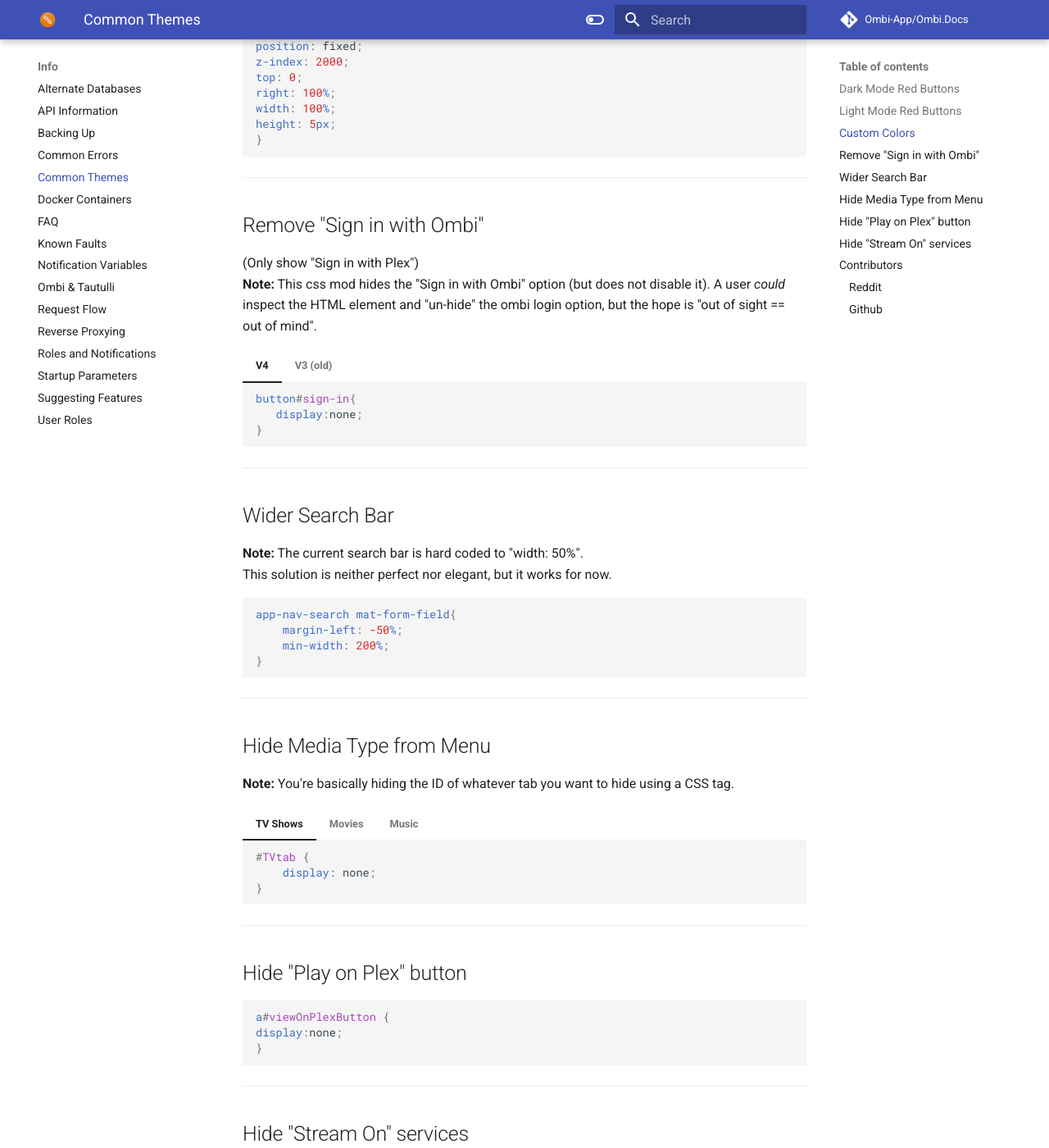
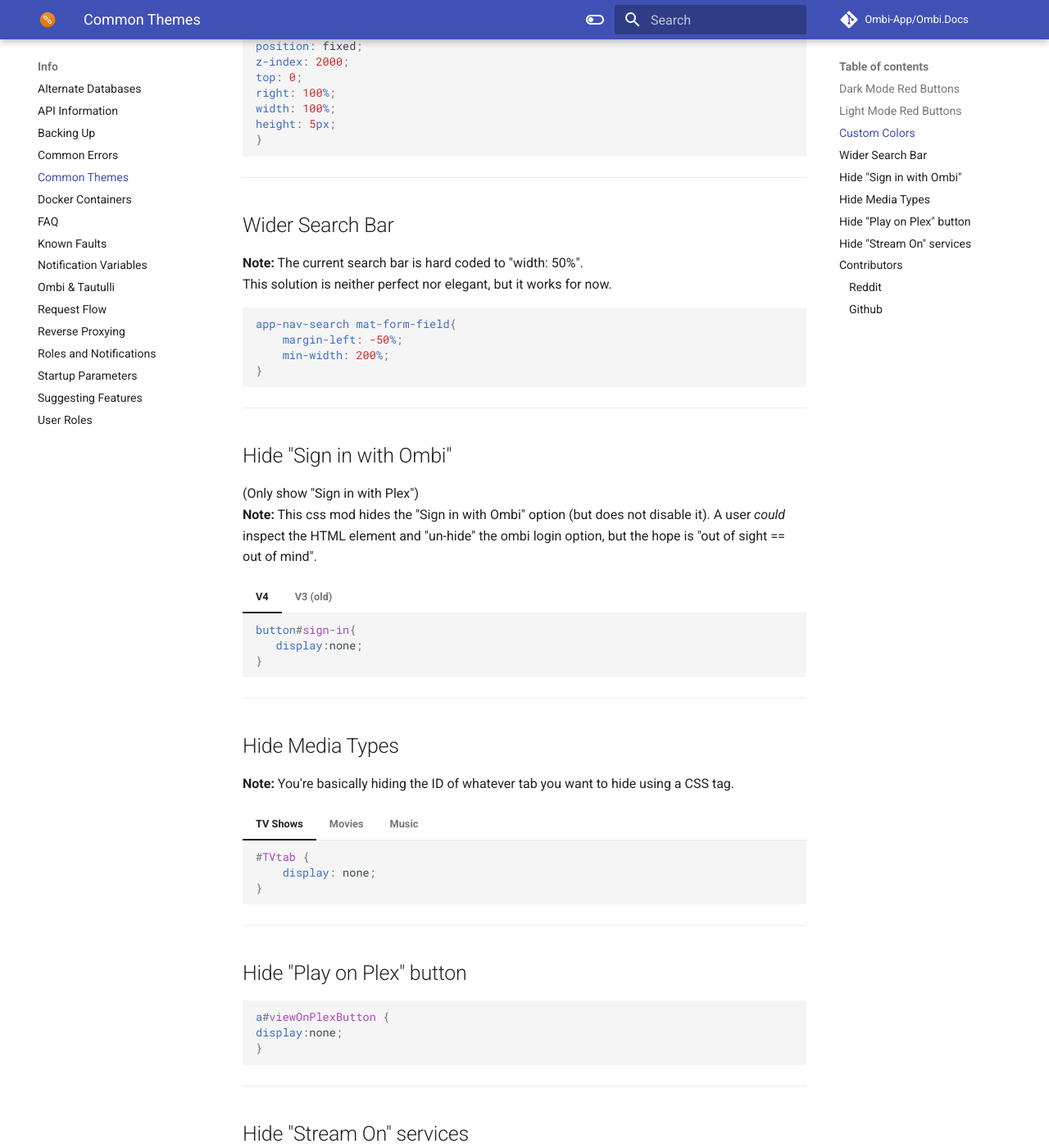
Before and after one commit to Ombi-app/Ombi.Docs, an MkDocs documentation site: the page built from docs/info/common-themes.md, in a window 1280 px wide and 1400 px high, scrolled down 1105 px. Shown: the whole window at 82% size. Built offline with MkDocs 1.6.1 and Material for MkDocs 9.7.7, drawn with Linux system fonts in a browser that asks for light colours; comment, search, counter and statistics services are not loaded; some of the changed lines change nothing that is shown.

Commit message:
Sort display order

````diff
--- a/docs/info/common-themes.md
+++ b/docs/info/common-themes.md
@@ -56,7 +56,21 @@
 
 ***
 
-## Remove "Sign in with Ombi"
+## Wider Search Bar
+
+**Note:** The current search bar is hard coded to "width: 50%".
+This solution is neither perfect nor elegant, but it works for now.
+
+``` css
+app-nav-search mat-form-field{
+    margin-left: -50%;
+    min-width: 200%;
+}
+```
+
+***
+
+## Hide "Sign in with Ombi"
 
 (Only show "Sign in with Plex")
 **Note:** This css mod hides the "Sign in with Ombi" option (but does not disable it). A user _could_ inspect the HTML element and "un-hide" the ombi login option, but the hope is "out of sight == out of mind".
@@ -79,25 +93,12 @@
 
 ***
 
-## Wider Search Bar
-
-**Note:** The current search bar is hard coded to "width: 50%".
-This solution is neither perfect nor elegant, but it works for now.
-
-``` css
-app-nav-search mat-form-field{
-    margin-left: -50%;
-    min-width: 200%;
-}
-```
-
-***
-
-## Hide Media Type from Menu
+## Hide Media Types
 
 **Note:** You're basically hiding the ID of whatever tab you want to hide using a CSS tag.
 
 === "TV Shows"
+
     ``` css
     #TVtab {
         display: none;
@@ -105,6 +106,7 @@
     ```
 
 === "Movies"
+
     ``` css
     #Moviestab {
         display: none;
@@ -112,6 +114,7 @@
     ```
 
 === "Music"
+
     ``` css
     #Music {
         display: none;
````
